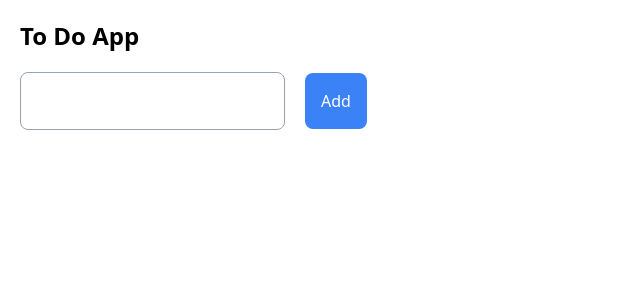
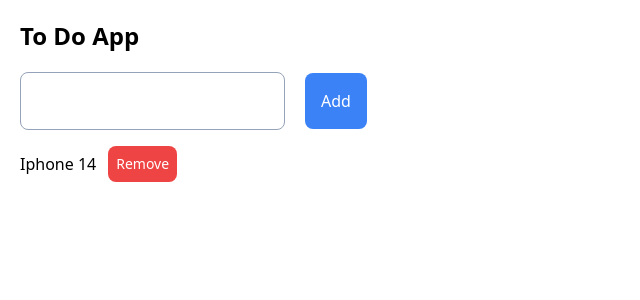
Before and after one commit to TranDangKhoi/react-typescript-learning, a React (Vite) app: page / in a window 1280 px wide. Shown: the top 300 px of the page, without its empty margins (0-640 px from the left). Built offline with nearby package versions, Linux system fonts and the light colour scheme.

Commit message:
:+1: children props and rendering list in Typescript

```diff
--- a/src/App.tsx
+++ b/src/App.tsx
@@ -1,4 +1,4 @@
-import { useEffect, useReducer, useRef, useState } from "react";
+import { ReactNode, useEffect, useReducer, useRef, useState } from "react";
 import useTodos from "./hooks/useTodos";
 
 const Heading = ({ title }: { title: string }) => {
@@ -9,6 +9,15 @@ interface Data {
   id: number;
   text: string;
 }
+
+const products = [
+  {
+    id: 1,
+    title: "Iphone 14",
+    price: 2000,
+    store: "ShopDunk",
+  },
+];
 
 function App() {
   const [data, setData] = useState<Data | null>(null);
@@ -35,7 +44,22 @@ function App() {
             Add
           </button>
         </div>
-        <div className="mt-5">
+        <RenderList
+          items={products}
+          render={(product) => (
+            <div key={product.id} className="flex mt-2 items-center gap-x-3">
+              <span>{product.title}</span>
+              <button
+                onClick={() => handleRemoveTodo(product.id)}
+                className="p-2 rounded-lg bg-red-500 text-white font-medium text-sm"
+              >
+                Remove
+              </button>
+            </div>
+          )}
+        ></RenderList>
+
+        {/* <div className="mt-5">
           {todos.map((todo) => (
             <div key={todo.id} className="flex mt-2 items-center gap-x-3">
               <span>{todo.text}</span>
@@ -47,9 +71,23 @@ function App() {
               </button>
             </div>
           ))}
-        </div>
+        </div> */}
       </div>
     </>
   );
 }
+
+const RenderList = <T,>({
+  items,
+  render,
+}: {
+  items: T[];
+  render: (item: T) => ReactNode;
+}) => {
+  return (
+    <div className="flex mt-2 items-center gap-x-3">
+      {items.map((item) => render(item))}
+    </div>
+  );
+};
 export default App;
```
